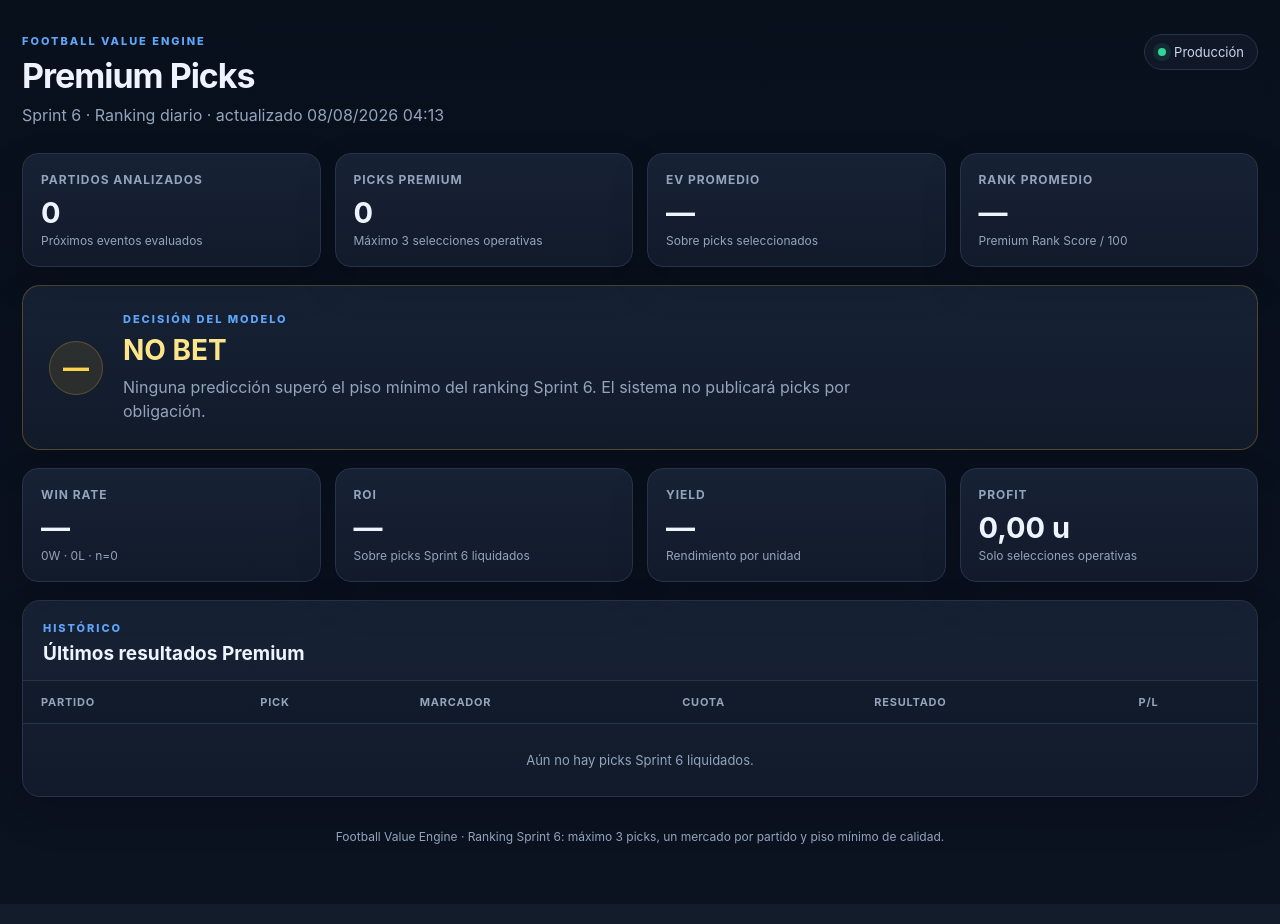
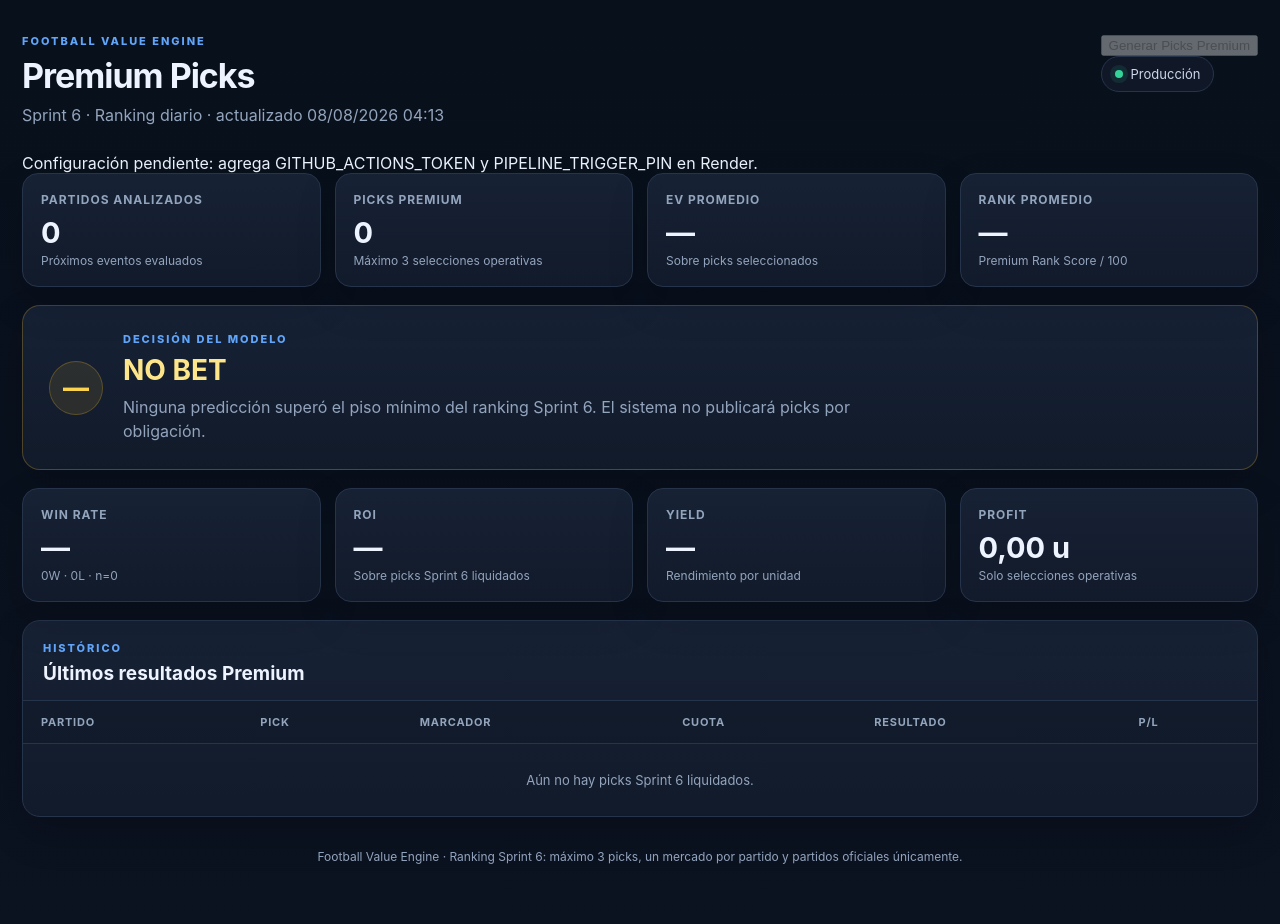
Before and after one commit to eliasfn05-cmd/football-value-engine, a Django app: page /dashboard/ in a window 1280 px wide. Before the commit the page ends 851 px from the top, so only its background shows below. Run offline with Django 5.2, Linux system fonts and the light colour scheme; data that the repository does not hold is empty.

Commit message:
feat(dashboard): add Generate Premium Picks button and live status

```diff
--- a/dashboard/templates/dashboard/index.html
+++ b/dashboard/templates/dashboard/index.html
@@ -15,8 +15,17 @@
         <h1>Premium Picks</h1>
         <p class="subtitle">Sprint 6 · Ranking diario · actualizado {{ generated_at|date:"d/m/Y H:i" }}</p>
       </div>
-      <div class="status-pill"><span></span> Producción</div>
+      <div class="hero-actions">
+        <form id="premium-generator-form">{% csrf_token %}
+          <button id="generate-premium" class="generate-button" type="button" {% if not pipeline_trigger_configured %}disabled{% endif %}>Generar Picks Premium</button>
+        </form>
+        <div class="status-pill"><span></span> Producción</div>
+      </div>
     </header>
+
+    <div id="generation-status" class="generation-status {% if not pipeline_trigger_configured %}generation-warning{% endif %}">
+      {% if pipeline_trigger_configured %}Listo para generar el Top Premium del día.{% else %}Configuración pendiente: agrega GITHUB_ACTIONS_TOKEN y PIPELINE_TRIGGER_PIN en Render.{% endif %}
+    </div>
 
     <section class="metrics-grid operational-grid">
       <article class="metric-card"><span>Partidos analizados</span><strong>{{ operational.fixtures_analyzed }}</strong><small>Próximos eventos evaluados</small></article>
@@ -32,8 +41,7 @@
         <button id="copy-picks" class="action-button" type="button">Copiar Picks</button>
       </div>
       <div class="premium-grid" id="premium-picks">
-        {% for row in premium_picks %}
-        {% with pick=row.prediction %}
+        {% for row in premium_picks %}{% with pick=row.prediction %}
         <article class="premium-card" data-copy="{{ row.rank }}. {{ pick.fixture.home_team.name }} vs {{ pick.fixture.away_team.name }} | Premium {{ row.premium_tier }} | {{ pick.market }} {{ pick.selection }} | Cuota {% if pick.market_odds %}{{ pick.market_odds|floatformat:2 }}{% else %}—{% endif %} | Prob. {{ pick.probability|floatformat:3 }} | EV {% if pick.expected_value != None %}{{ pick.expected_value|floatformat:3 }}{% else %}—{% endif %} | Rank {{ row.premium_rank_score|floatformat:1 }}">
           <div class="premium-card-top"><span class="premium-label">PREMIUM {{ row.premium_tier }} · #{{ row.rank }}</span><span class="score-badge">Rank {{ row.premium_rank_score|floatformat:1 }}</span></div>
           <h3>{{ pick.fixture.home_team.name }} <span>vs</span> {{ pick.fixture.away_team.name }}</h3>
@@ -47,8 +55,7 @@
           </div>
           <div class="kickoff">Inicio: {{ pick.fixture.kickoff|date:"d/m/Y H:i" }}</div>
         </article>
-        {% endwith %}
-        {% endfor %}
+        {% endwith %}{% endfor %}
       </div>
     </section>
     {% else %}
@@ -70,24 +77,64 @@
       <div class="table-wrap"><table><thead><tr><th>Partido</th><th>Pick</th><th>Marcador</th><th>Cuota</th><th>Resultado</th><th>P/L</th></tr></thead><tbody>{% for row in recent_results %}<tr><td>{{ row.prediction.fixture.home_team.name }} vs {{ row.prediction.fixture.away_team.name }}</td><td>{{ row.prediction.market }} · {{ row.prediction.selection }}</td><td>{{ row.home_goals }}-{{ row.away_goals }}</td><td>{% if row.prediction.market_odds %}{{ row.prediction.market_odds|floatformat:2 }}{% else %}—{% endif %}</td><td><span class="result result-{{ row.result|lower }}">{{ row.result }}</span></td><td><strong>{{ row.profit_units|floatformat:2 }} u</strong></td></tr>{% empty %}<tr><td colspan="6" class="empty">Aún no hay picks Sprint 6 liquidados.</td></tr>{% endfor %}</tbody></table></div>
     </section>
 
-    <footer>Football Value Engine · Ranking Sprint 6: máximo 3 picks, un mercado por partido y piso mínimo de calidad.</footer>
+    <footer>Football Value Engine · Ranking Sprint 6: máximo 3 picks, un mercado por partido y partidos oficiales únicamente.</footer>
   </main>
 
   <script>
     const copyButton = document.getElementById('copy-picks');
-    if (copyButton) {
-      copyButton.addEventListener('click', async () => {
-        const rows = [...document.querySelectorAll('.premium-card')].map(card => card.dataset.copy);
-        const text = `FOOTBALL VALUE ENGINE · PICKS PREMIUM\n\n${rows.join('\n\n')}`;
-        try {
-          await navigator.clipboard.writeText(text);
-          copyButton.textContent = 'Copiado ✓';
-          setTimeout(() => copyButton.textContent = 'Copiar Picks', 1800);
-        } catch (_) {
-          copyButton.textContent = 'No se pudo copiar';
+    if (copyButton) copyButton.addEventListener('click', async () => {
+      const rows = [...document.querySelectorAll('.premium-card')].map(card => card.dataset.copy);
+      try { await navigator.clipboard.writeText(`FOOTBALL VALUE ENGINE · PICKS PREMIUM\n\n${rows.join('\n\n')}`); copyButton.textContent='Copiado ✓'; setTimeout(()=>copyButton.textContent='Copiar Picks',1800); }
+      catch (_) { copyButton.textContent='No se pudo copiar'; }
+    });
+
+    const generateButton = document.getElementById('generate-premium');
+    const statusBox = document.getElementById('generation-status');
+    const csrfToken = document.querySelector('#premium-generator-form input[name="csrfmiddlewaretoken"]')?.value;
+    const sleep = ms => new Promise(resolve => setTimeout(resolve, ms));
+
+    async function pollGeneration(baselineId, alreadyRunning=false) {
+      const started = Date.now();
+      while (Date.now() - started < 15 * 60 * 1000) {
+        await sleep(4000);
+        const response = await fetch('{% url "premium-generation-status" %}', {cache:'no-store'});
+        const data = await response.json();
+        const run = data.run;
+        if (!run) { statusBox.textContent='En cola en GitHub Actions…'; continue; }
+        const isNewRun = alreadyRunning ? run.id >= baselineId : run.id > baselineId;
+        if (!isNewRun) { statusBox.textContent='En cola en GitHub Actions…'; continue; }
+        if (run.status === 'RUNNING') { statusBox.textContent='Generando Picks Premium…'; continue; }
+        if (run.status === 'SUCCESS' || run.status === 'PARTIAL') {
+          statusBox.textContent=`Completado · ${data.premium_count} Pick(s) Premium. Actualizando página…`;
+          await sleep(1200); window.location.reload(); return;
         }
-      });
+        if (run.status === 'FAILED') { statusBox.textContent='La generación terminó con error. Revisa /developer/.'; generateButton.disabled=false; return; }
+      }
+      statusBox.textContent='La generación sigue tardando más de lo esperado. Puedes actualizar la página más tarde.';
+      generateButton.disabled=false;
     }
+
+    if (generateButton) generateButton.addEventListener('click', async () => {
+      const pin = window.prompt('Ingresa el PIN operativo para generar los Picks Premium:');
+      if (!pin) return;
+      generateButton.disabled=true;
+      generateButton.textContent='Generando…';
+      statusBox.textContent='Enviando solicitud segura…';
+      try {
+        const response = await fetch('{% url "generate-premium-picks" %}', {
+          method:'POST', headers:{'Content-Type':'application/json','X-CSRFToken':csrfToken},
+          body:JSON.stringify({pin})
+        });
+        const data = await response.json();
+        if (!response.ok || !data.ok) throw new Error(data.message || 'No se pudo iniciar el pipeline.');
+        statusBox.textContent=data.message;
+        await pollGeneration(Number(data.baseline_run_id || 0), Boolean(data.already_running));
+      } catch (error) {
+        statusBox.textContent=error.message;
+        generateButton.disabled=false;
+        generateButton.textContent='Generar Picks Premium';
+      }
+    });
   </script>
 </body>
 </html>
```
